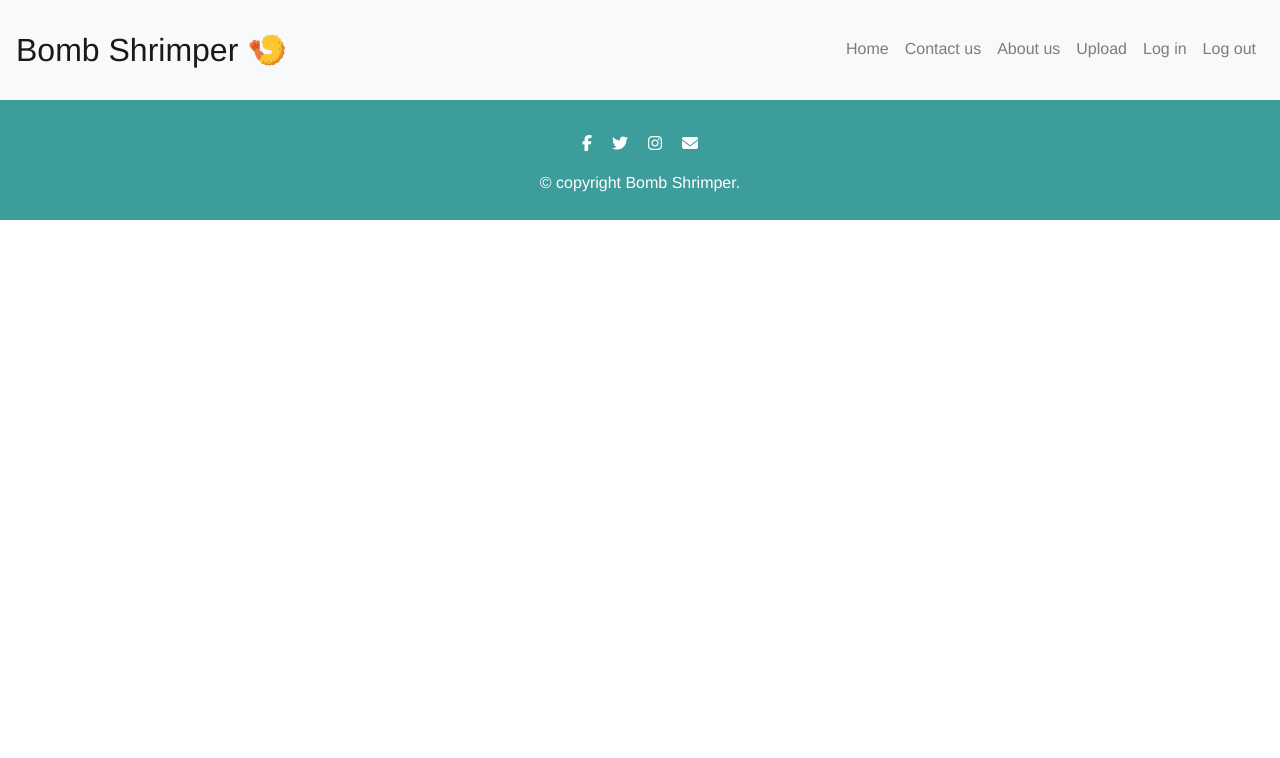
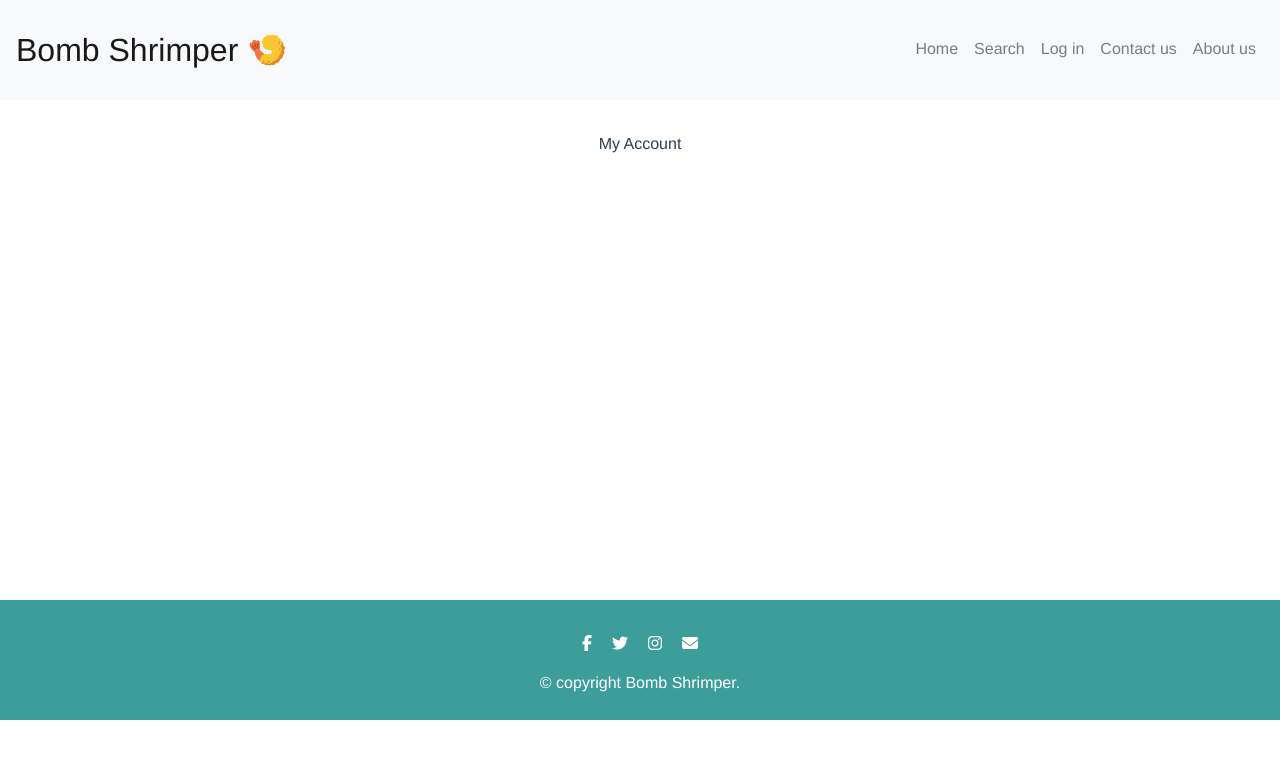
Before and after one commit to KristLin/HouseRentalWebsite, a Vue app in the folder frontend/: page /myAccount in a window 1280 px wide. Shown: the top 758 px of the page. Built offline with nearby package versions, Linux system fonts and the light colour scheme.

Commit message:
group up navbar items; implememnt dynamic header based on isLoggedIn

```diff
--- a/frontend/src/components/Header.vue
+++ b/frontend/src/components/Header.vue
@@ -20,19 +20,25 @@
             <router-link class="nav-link" to="/" active-class="active" exact>Home</router-link>
           </li>
           <li class="nav-item">
+            <router-link class="nav-link" to="/search" active-class="active" exact>Search</router-link>
+          </li>
+          <li class="nav-item" v-if="!this.$store.getters.isLoggedIn">
+            <router-link class="nav-link" to="/login" active-class="active" exact>Log in</router-link>
+          </li>
+          <li class="nav-item dropdown" v-if="this.$store.getters.isLoggedIn">
+            <a class="nav-link dropdown-toggle" role="button" data-toggle="dropdown">Account</a>
+            <div class="dropdown-menu">
+              <span class="dropdown-item" @click="$router.push({name:'myAccount'})">My Account</span>
+              <span class="dropdown-item" @click="$router.push({name:'myHouses'})">My Houses</span>
+              <div class="dropdown-divider"></div>
+              <span class="dropdown-item" @click="logout">Log out</span>
+            </div>
+          </li>
+          <li class="nav-item">
             <router-link class="nav-link" to="/contact" active-class="active" exact>Contact us</router-link>
           </li>
           <li class="nav-item">
             <router-link class="nav-link" to="/about" active-class="active" exact>About us</router-link>
-          </li>
-          <li class="nav-item">
-            <router-link class="nav-link" to="/uploadHouse" active-class="active" exact>Upload</router-link>
-          </li>
-          <li class="nav-item">
-            <router-link class="nav-link" to="/login" active-class="active" exact>Log in</router-link>
-          </li>
-          <li class="nav-item">
-            <p class="nav-link mb-0" active-class="active" @click="logout">Log out</p>
           </li>
         </ul>
       </div>
@@ -43,6 +49,8 @@
 <script>
 export default {
   name: "Header",
+  data() {
+  },
   methods: {
     logout() {
       window.console.log(
@@ -55,6 +63,7 @@ export default {
           .then(res => {
             if (res.status == 200) {
               this.$store.commit("logout");
+              this.$forceUpdate();
               window.console.log("user logged out");
               alert("logged out!");
               // this.$router.push({ name: "home" });
@@ -97,6 +106,10 @@ export default {
   padding: 15px 5px;
   transition: 0.2s;
 }
+
+.dropdown-menu {
+  min-width: 0;
+}
 .dropdown-item {
   font-size: 14px;
   color: gray;
--- a/frontend/src/router.js
+++ b/frontend/src/router.js
@@ -46,6 +46,16 @@ export default new Router({
       component: () => import(/* webpackChunkName: "house" */ './views/House.vue')
     },
     {
+      path: '/myAccount',
+      name: 'myAccount',
+      component: () => import(/* webpackChunkName: "uploadHouse" */ './views/MyAccount.vue')
+    },
+    {
+      path: '/myHouses',
+      name: 'myHouses',
+      component: () => import(/* webpackChunkName: "uploadHouse" */ './views/MyHouses.vue')
+    },
+    {
       path: '/uploadHouse',
       name: 'uploadHouse',
       component: () => import(/* webpackChunkName: "uploadHouse" */ './views/UploadHouse.vue')
--- /dev/null
+++ b/frontend/src/views/MyAccount.vue
@@ -0,0 +1,31 @@
+<template>
+  <div>
+    <div class="container">
+      <p>My Account</p>
+    </div>
+  </div>
+</template>
+
+<script>
+// @ is an alias to /src
+
+export default {
+  name: "myAccount",
+  components: {},
+
+  data() {
+    return {
+      userData: ""
+    };
+  },
+
+  methods: {}
+};
+</script>
+
+<style scoped>
+.container {
+  padding-top: 2rem;
+  min-height: 500px;
+}
+</style>
--- /dev/null
+++ b/frontend/src/views/MyHouses.vue
@@ -0,0 +1,32 @@
+<template>
+  <div>
+    <div class="container">
+      <p>My Houses</p>
+      <router-link class="nav-link" to="/uploadHouse" active-class="active" exact>Upload</router-link>
+    </div>
+  </div>
+</template>
+
+<script>
+// @ is an alias to /src
+
+export default {
+  name: "myHouses",
+  components: {},
+
+  data() {
+    return {
+      userHouses: []
+    };
+  },
+
+  methods: {}
+};
+</script>
+
+<style scoped>
+.container {
+  padding-top: 2rem;
+  min-height: 500px;
+}
+</style>
--- a/frontend/src/views/Search.vue
+++ b/frontend/src/views/Search.vue
@@ -106,7 +106,4 @@ export default {
 .filter-input {
   margin: auto;
 }
-.datepicker-height {
-  height: 50%;
-}
 </style>
```
